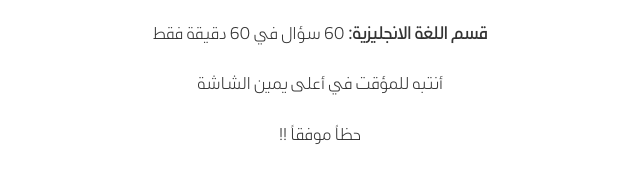
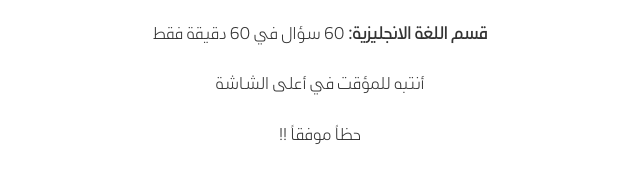
Before and after one commit to ABALQARNI/MockTest, a plain HTML site: page index.html in a window 1280 px wide. Shown: the part 459-645 px from the top of the page, 320-960 px from the left. Drawn offline with Linux system fonts and the light colour scheme.

Commit message:
index.html

```diff
--- a/index.html
+++ b/index.html
@@ -140,7 +140,7 @@
     <p>استخدمه كأداة لتحليل أدائك، تحديد نقاط قوتك، والعمل على تحسين مهاراتك قبل التحدي الحقيقي! 💡✅</p>
     <p><strong>قسم الرياضيات:</strong> 60 سؤال في 60 دقيقة فقط</p>
     <p><strong>قسم اللغة الانجليزية:</strong> 60 سؤال في 60 دقيقة فقط</p>
-    <p>أنتبه للمؤقت في أعلى يمين الشاشة</p>
+    <p>أنتبه للمؤقت في أعلى الشاشة</p>
     <p>حظاً موفقاً !!</p>
     <a href="math.html" class="start-button">بدء الان</a>
   </div>
```
